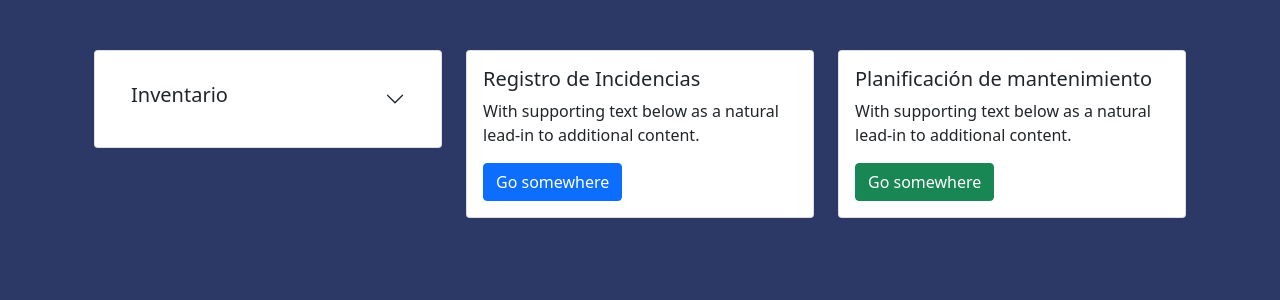
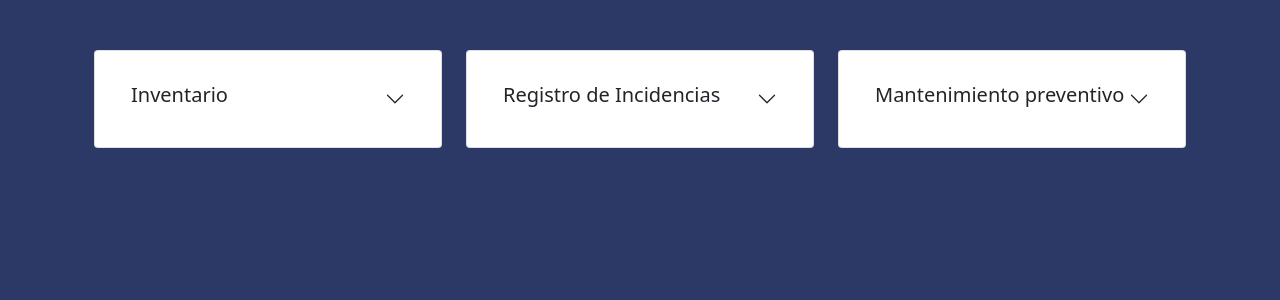
Before and after one commit to Brr1-99/TFG, a Flask app: template templates/inicio.html in a window 1280 px wide. Shown: the part 56-356 px from the top of the page. Run offline with Flask 2, Linux system fonts and the light colour scheme; the template is opened without the code that fills it, so the values that code supplies are empty; some libraries are stand-ins or nearby versions.

Commit message:
portada 3 desplegables

```diff
--- a/templates/inicio.html
+++ b/templates/inicio.html
@@ -16,7 +16,7 @@
                     <div class="card">
                         <div class="card-body">
                           <p class="card-text">With supporting text below as a natural lead-in to additional content.</p>
-                        <a href="#" class="btn btn-danger">Visitar el inventario</a>
+                          <a href=# class="btn btn-danger">Visitar el inventario</a>
                         </div>
                       </div>
                   </div>
@@ -28,18 +28,46 @@
     <div class="col-sm-4">
       <div class="card">
         <div class="card-body">
-        <h5 class="card-title">Registro de Incidencias</h5>
+            <div class="accordion accordion-flush" id="acordeon-2">
+                <div class="accordion-item">
+                  <h3 class="accordion-header" id="flush-cabecera-2">
+                    <button class="accordion-button collapsed" type="button" data-bs-toggle="collapse" data-bs-target="#flush-2" aria-expanded="false" aria-controls="flush-2">
+                      <h5>Registro de Incidencias</h5>
+                    </button>
+                  </h3>
+                  <div id="flush-2" class="accordion-collapse collapse" aria-labelledby="flush-cabecera-2" data-bs-parent="#acordeon-2">
+                    <div class="card">
+                        <div class="card-body">
                           <p class="card-text">With supporting text below as a natural lead-in to additional content.</p>
-        <a href="#" class="btn btn-primary">Go somewhere</a>
+                          <a href=# class="btn btn-success">Visitar el Registro</a>
+                        </div>
+                      </div>
+                  </div>
+                </div>
+            </div>
         </div>
       </div>
     </div>
     <div class="col-sm-4">
       <div class="card">
         <div class="card-body">
-        <h5 class="card-title">Planificación de mantenimiento</h5>
+            <div class="accordion accordion-flush" id="acordeon-3">
+                <div class="accordion-item">
+                  <h3 class="accordion-header" id="flush-cabecera-3">
+                    <button class="accordion-button collapsed" type="button" data-bs-toggle="collapse" data-bs-target="#flush-3" aria-expanded="false" aria-controls="flush-3">
+                      <h5>Mantenimiento preventivo</h5>
+                    </button>
+                  </h3>
+                  <div id="flush-3" class="accordion-collapse collapse" aria-labelledby="flush-cabecera-3" data-bs-parent="#acordeon-3">
+                    <div class="card">
+                        <div class="card-body">
                           <p class="card-text">With supporting text below as a natural lead-in to additional content.</p>
-        <a href="#" class="btn btn-success">Go somewhere</a>
+                          <a href=# class="btn btn-info">Zona de Mantenimiento</a>
+                        </div>
+                      </div>
+                  </div>
+                </div>
+            </div>
         </div>
       </div>
       </div>
```
Lines whose indentation alone changed are shown as unchanged.
